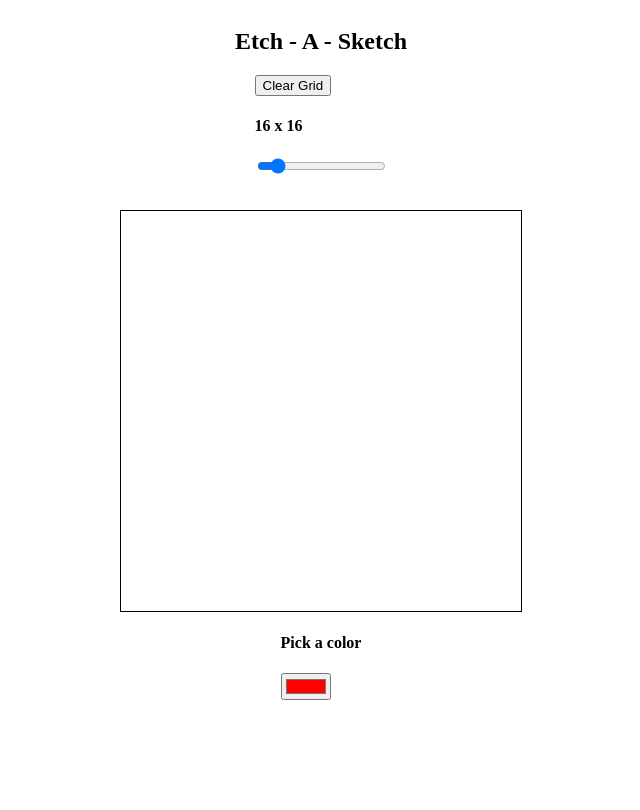
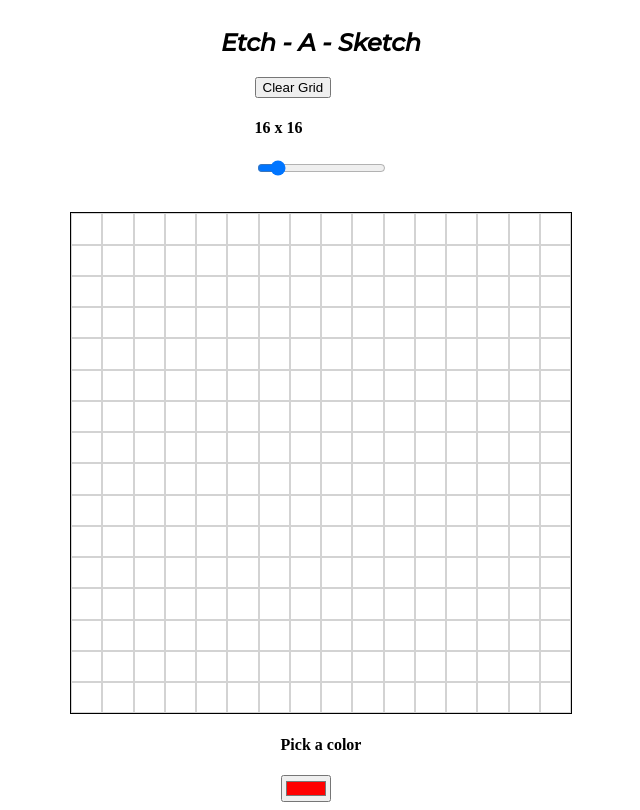
Before and after one commit to tobiaoy/etch-a-sketch, a plain HTML site: page index.html in a window 1280 px wide. Shown: the whole page, without its empty margins (319-959 px from the left). Drawn offline with Linux system fonts and the light colour scheme.

Commit message:
Changed grid to use display: grid from flexbox

```diff
--- a/index.html
+++ b/index.html
@@ -19,7 +19,7 @@
         </div>
     </div>
     <p></p>
-    <div id="grid-container"></div>
+    <div id = grid_container></div>
     <div id= colors>
         <h4>Pick a color</h4>
         <input type="color" id="favColor" name="favColor" value="#ff0000">
--- a/script.js
+++ b/script.js
@@ -1,27 +1,27 @@
 //Choose DOM nodes
-const grid = document.querySelector('#grid-container'); //grid for boxes
+const grid = document.querySelector('#grid_container'); //grid for boxes
 const clearButton = document.querySelector('.clear-grid'); //clear button
 const squareDial = document.querySelector('#changeSquares'); // changes number of squares
 let dimensionCheck = document.querySelector('.square_set');// to be able to see the dimensions of the grid
 let colorPicker = document.querySelector('#favColor'); //color picker
     let currColor = 'blue'; //sets default color to blue
-let squaresPerSide = squareDial.value;
+let squaresPerSide = 16;
 let cells = [];
 
 //function to create the grid
 function createGrid(squaresPerSide){
-    grid.innerHTML = '';
-    let numOfCells = squaresPerSide ** 2;
-    let cellSize = grid.clientWidth / squaresPerSide;
+    grid.style.gridTemplateColumns = `repeat(${squaresPerSide}, 1fr)`;
+    grid.style.gridTemplateRows = `repeat(${squaresPerSide}, 1fr)`;
+    let cells = [];
 
-    for(let i = 0; i < numOfCells; i++){
-        cells[i] = document.createElement('div');
-        cells[i].classList.add('cell');
-        cells[i].style.width = cellSize + 'px';
-        cells[i].style.height = cellSize + 'px';
-        grid.appendChild(cells[i]);
+    for (let i = 0; i < squaresPerSide ** 2; i++){
+      cells[i] = document.createElement('div');
+      cells[i].classList.add('cell');
+
+      grid.appendChild(cells[i]);
+      }
     }
-}
+
 
 
 
--- a/style.css
+++ b/style.css
@@ -1,3 +1,15 @@
+@import url('https://fonts.googleapis.com/css2?family=Montserrat:ital,wght@0,300;0,400;0,500;1,300;1,400;1,500&family=Open+Sans:ital@0;1&family=Rubik:ital@0;1&family=Source+Sans+Pro:ital,wght@0,200;1,200;1,600&display=swap');
+
+/*
+Fonts
+
+font-family: 'Montserrat', sans-serif;
+font-family: 'Open Sans', sans-serif;
+font-family: 'Rubik', sans-serif;
+font-family: 'Source Sans Pro', sans-serif;
+
+*/
+
 body{
     display: flex;
     flex-direction: column;
@@ -9,32 +21,38 @@ body{
 
 
 /* Title */
-h2 {
-
+h2{
+    font-family: 'Montserrat', sans-serif;
+    font-style: italic;
 }
 
 /* Control Section */
 /* Clear Button */
+#control-container > button{
+    font-family: 'Open Sans', sans-serif;
+    display: flex;
+    justify-content: center;
+    align-items: center;
+    max-height: 25px;
+    max-width: auto;
+}
 /* Square Slider */
 /* Color Picker */
 
 
 /* Grid */
-#grid-container{
-    display: flex;
-    height: 400px;
-    width: 400px;
+#grid_container{
+    display: grid;
+    height: 500px;
+    width: 500px;
     border-style: solid;
     border-width: thin;
-    flex-flow: row wrap;
 }
 
 .cell{
-    background-color: white;
-}
-
-.active{
-    background-color: blue;
+    border-style: solid;
+    border-width: thin;
+    border-color: lightgray;
 }
 
 /* Footer */
```
